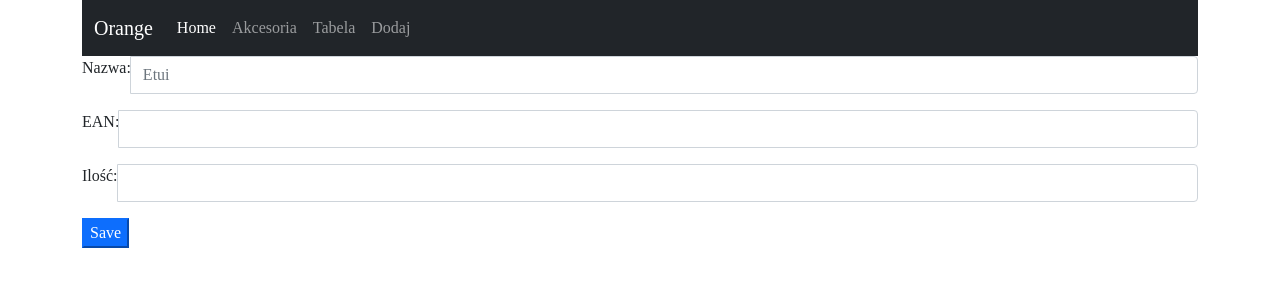
After one commit to ProSwiety/Orange, a Django app: page /inw/create_ean/ in a window 1280 px wide. The commit adds this page. Shown: the top 300 px of the page. Run offline with Django 4.2, Linux system fonts and the light colour scheme; some libraries are stand-ins or nearby versions.

Commit message:
Edit,create view

```diff
--- a/work_site/inw/forms.py
+++ b/work_site/inw/forms.py
@@ -1,4 +1,6 @@
 from django import forms
+from .models import InwModel
+
 
 class upload_form(forms.Form):
     upload_field_sap = forms.FileField(widget=forms.ClearableFileInput(attrs={
@@ -7,3 +9,19 @@ class upload_form(forms.Form):
     upload_field_inw = forms.FileField(widget=forms.ClearableFileInput(attrs={
         'class':"form-control mb-2 mr-sm-2",
         }), label='Plik INW')
+
+class EditForm(forms.Form):
+    pass
+
+class CreateForm(forms.ModelForm):
+    class Meta:
+        model = InwModel
+        fields = ["Nazwa", "EAN", "Ilosc"]
+        widgets = {
+            'Nazwa': forms.TextInput(attrs={'class':"form-control", 'placeholder':"Etui"}),
+            'EAN': forms.NumberInput(attrs={'class':"form-control"}),
+            'Ilosc': forms.NumberInput(attrs={'class':"form-control"})
+        }
+        labels = {
+            'Ilosc': ("Ilość")
+        }
--- /dev/null
+++ b/work_site/inw/templates/inw/inwmodel_create.html
@@ -0,0 +1,15 @@
+{% extends 'base.html' %}
+
+{% block content %}
+<div class="container">
+    <form method="POST">
+    {% csrf_token %}
+        {% for form in ean_form %}
+            <div class="input-group mb-3">
+                {{form.label_tag}}{{form}}
+            </div>
+        {% endfor %}
+        <input class="btn-primary" type="submit" value="Save">
+    </form>
+</div>
+{% endblock %}
--- a/work_site/inw/urls.py
+++ b/work_site/inw/urls.py
@@ -8,5 +8,5 @@ urlpatterns = [
     path('table/',views.table_view, name='table'),
     path('test/',views.test_view, name='test'),
     path('delete_ean/<int:pk>',views.DeleteView.as_view(),name='delete_ean'),
-    path('list_ean/',views.ListEan.as_view(),name='list')
+    path('create_ean/',views.create_value,name='create_ean'),
 ]
--- a/work_site/inw/views.py
+++ b/work_site/inw/views.py
@@ -2,22 +2,32 @@ from django.shortcuts import render,redirect
 from django.urls import reverse_lazy
 import pandas as pd
 from .models import InwModel
-from .forms import upload_form
-from django.views.generic import DeleteView,ListView
+from .forms import upload_form,EditForm,CreateForm
+from django.views.generic import DeleteView,UpdateView,CreateView
+from django.contrib import messages
 
 
 # Create your views here.
 
+def create_value(request):
+    if request.method == "POST":
+        ean_form = CreateForm(request.POST)
+        if ean_form.is_valid():
+            ean_form.save()
+        return redirect("myapp:table")
+    ean_form = CreateForm()
+    eans = InwModel.objects.all()
+    return render(request=request, template_name="inw/inwmodel_create.html", context={'ean_form': ean_form, 'eans': eans})
+
+class edit_value(UpdateView):
+    UpdateView.model = InwModel
+    UpdateView.fields = ['Ilosc']
+    UpdateView.template_name_suffix = 'table.html'
+    success_url = reverse_lazy('myapp:table')
+
 class delete_ean(DeleteView):
-    model = InwModel
-    success_url = reverse_lazy('myapp:delete_ean')
-
-class ListEan(ListView):
-    model = InwModel
-    queryset = InwModel.objects.all()
-
-
-
+    DeleteView.model = InwModel
+    DeleteView.success_url = reverse_lazy('myapp:table')
 
 def inw_view(request):
     if request.method == 'POST':
--- a/work_site/static/css/base.css
+++ b/work_site/static/css/base.css
@@ -1,3 +1,9 @@
 body {
     font-family: Serif;
 }
+#number {
+  width: 3em;
+}
+.mb4 {
+  margin-top: 1rem;
+}
--- a/work_site/templates/base.html
+++ b/work_site/templates/base.html
@@ -28,6 +28,12 @@
             <li class="nav-item">
               <a class="nav-link" href="{% url 'myapp:inw' %}">Akcesoria</a>
             </li>
+            <li class="nav-item">
+              <a class="nav-link" href="{% url 'myapp:table' %}">Tabela</a>
+            </li>
+            <li class="nav-item">
+              <a class="nav-link" href="{% url 'myapp:create_ean' %}">Dodaj</a>
+            </li>
           </ul>
         </div>
       </div>
```
Also changed, not shown: work_site/inw/templates/inw/inwmodel_confirm_delete.html (+10 -1 lines), work_site/inw/templates/inw/inwmodel_list.html (deleted, +0 -7 lines), work_site/inw/templates/inw/table.html (+10 -2 lines), work_site/db.sqlite3, work_site/inw/models.py (line endings or trailing spaces).
